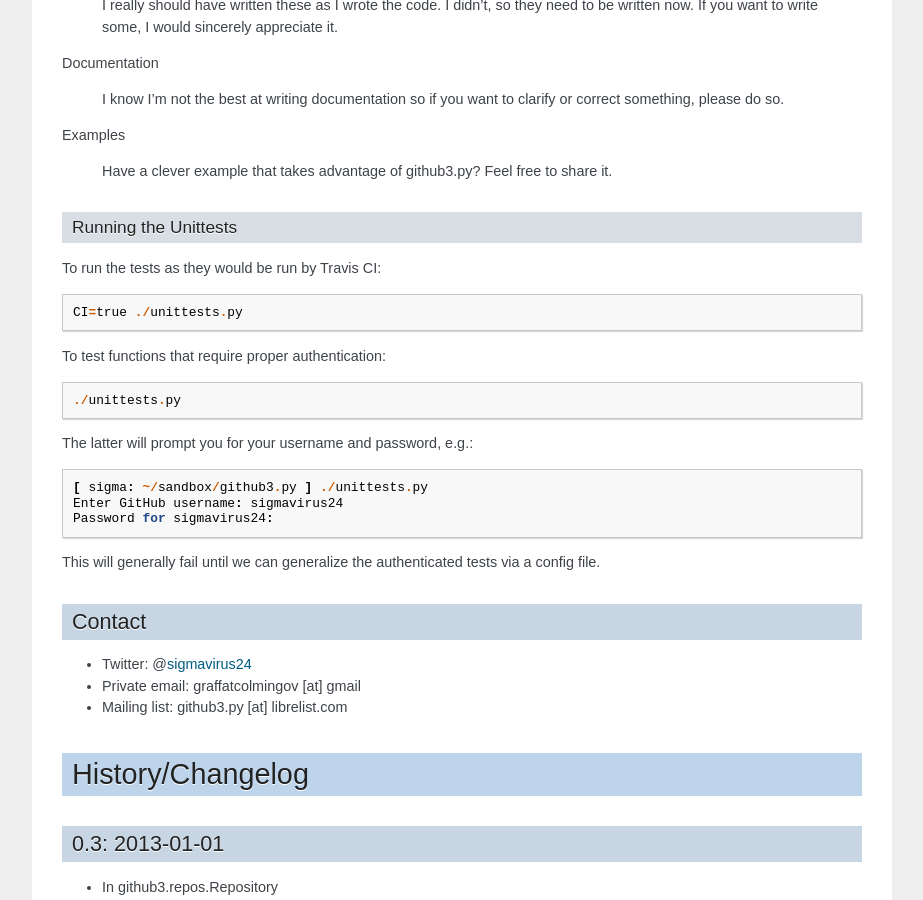
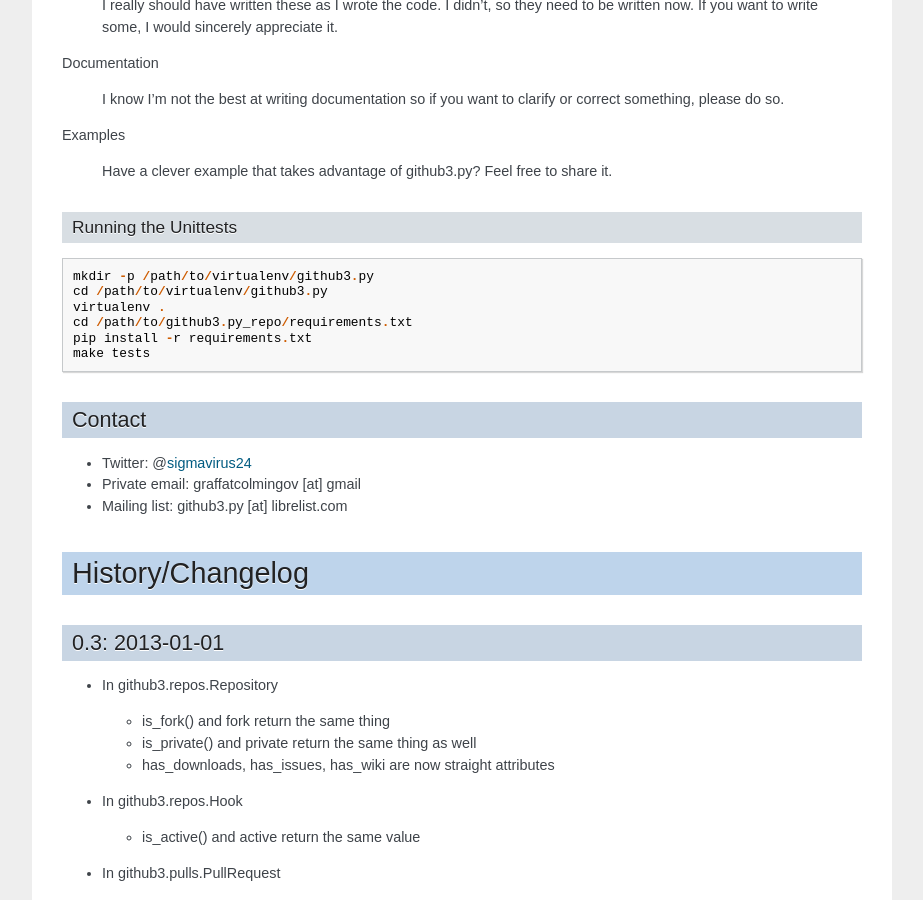
Before and after one commit to sigmavirus24/github3.py, a Sphinx documentation site: the page built from docs/index.rst, in a window 1280 px wide and 900 px high, scrolled down 2251 px. Shown: the whole window, without its empty margins (198-1121 px from the left). Built offline with Sphinx 7.4.7, drawn with Linux system fonts in a browser that asks for light colours.

Commit message:
Update the docs

```diff
--- a/docs/index.rst
+++ b/docs/index.rst
@@ -145,22 +145,14 @@ Examples
 Running the Unittests
 ~~~~~~~~~~~~~~~~~~~~~
 
-To run the tests as they would be run by Travis CI::
+::
 
-    CI=true ./unittests.py
-
-To test functions that require proper authentication::
-
-    ./unittests.py
-
-The latter will prompt you for your username and password, e.g.::
-
-    [ sigma: ~/sandbox/github3.py ] ./unittests.py
-    Enter GitHub username: sigmavirus24
-    Password for sigmavirus24:
-
-This will generally fail until we can generalize the authenticated tests via a
-config file.
+    mkdir -p /path/to/virtualenv/github3.py
+    cd /path/to/virtualenv/github3.py
+    virtualenv .
+    cd /path/to/github3.py_repo/requirements.txt
+    pip install -r requirements.txt
+    make tests
 
 
 Contact
```
